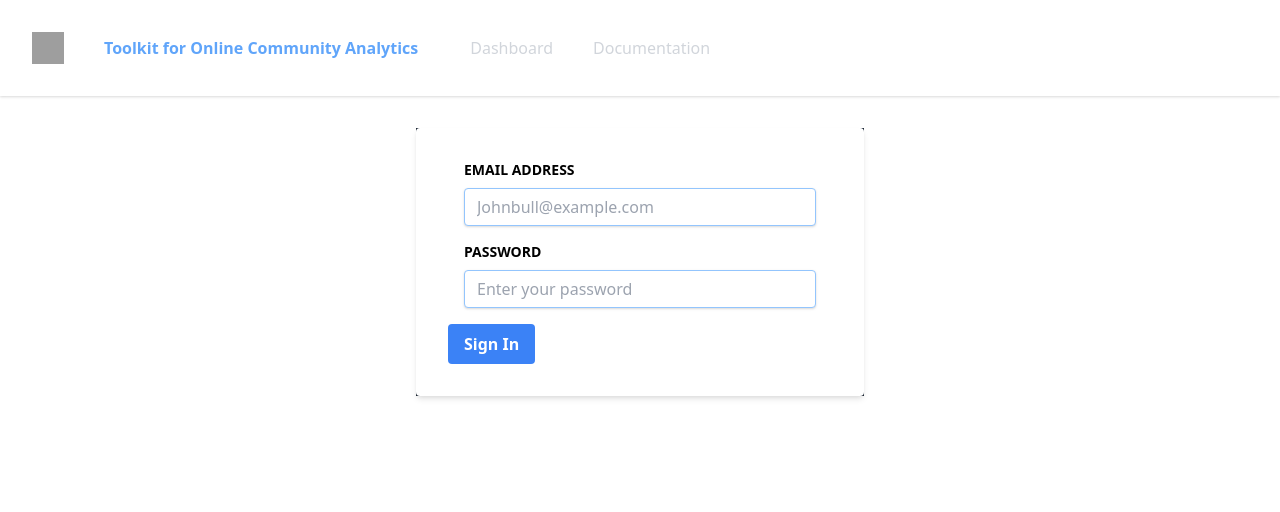
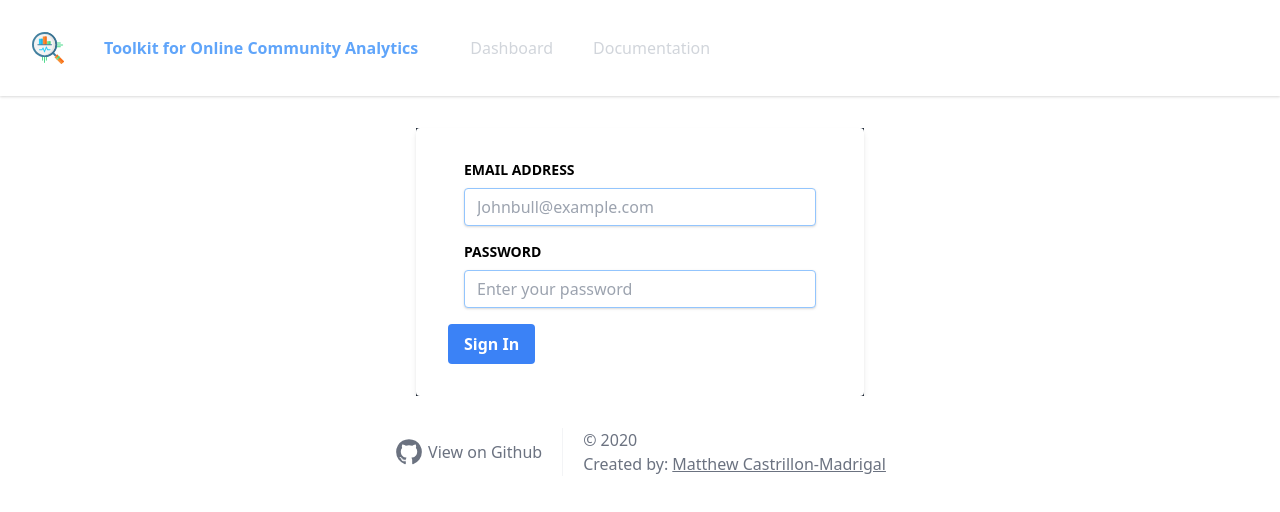
Before and after one commit to matthewcm/TOCA-FE, a React (Create React App) app: page / in a window 1280 px wide. Shown: the top 512 px of the page. Built offline with nearby package versions, Linux system fonts and the light colour scheme; grey boxes are pictures that could not be loaded.

Commit message:
Footer Component

```diff
--- a/package.json
+++ b/package.json
@@ -14,7 +14,6 @@
     "react-dom": "^17.0.1",
     "react-router-dom": "^5.2.0",
     "react-redux": "^7.2.2",
-
     "react-scripts": "4.0.1",
     "web-vitals": "^0.2.4"
   },
--- a/src/App.js
+++ b/src/App.js
@@ -1,5 +1,6 @@
 import React from 'react'
 import Navbar from "./components/Header";
+import Footer from "./components/Footer"
 
 import {
     BrowserRouter as Router,
@@ -45,7 +46,7 @@ function App() {
                     <Redirect to="/>" />
                 </Switch>
             </div>
-
+            <Footer/>
 
         </Router>
     );
--- /dev/null
+++ b/src/components/Footer.jsx
@@ -0,0 +1,39 @@
+import React from 'react'
+
+const Footer = () => (
+
+    <footer
+        className="m-auto justify-center flex px-3 py-8 bg-white dark:bg-gray-800 text-2 text-gray-500 dark:text-gray-200 transition-colors duration-200">
+        <div className="flex flex-col justify-center">
+            <div className="mt-4 md:mt-0 flex flex-col md:flex-row">
+                <div className="md:pr-5 mt-4 md:mt-0 flex items-center align-middle justify-center md:border-r border-gray-100">
+                    <a className="flex text-center align-middle content-center hover:text-primary-gray-20" href="https://github.com/matthewcm/toca-fe">
+                        <svg xmlns="http://www.w3.org/2000/svg" width="30" height="30" fill="currentColor"
+                             className="text-xl hover:text-gray-800 dark:hover:text-white transition-colors duration-200"
+                             viewBox="0 0 1792 1792">
+                            <path
+                                d="M896 128q209 0 385.5 103t279.5 279.5 103 385.5q0 251-146.5 451.5t-378.5 277.5q-27 5-40-7t-13-30q0-3 .5-76.5t.5-134.5q0-97-52-142 57-6 102.5-18t94-39 81-66.5 53-105 20.5-150.5q0-119-79-206 37-91-8-204-28-9-81 11t-92 44l-38 24q-93-26-192-26t-192 26q-16-11-42.5-27t-83.5-38.5-85-13.5q-45 113-8 204-79 87-79 206 0 85 20.5 150t52.5 105 80.5 67 94 39 102.5 18q-39 36-49 103-21 10-45 15t-57 5-65.5-21.5-55.5-62.5q-19-32-48.5-52t-49.5-24l-20-3q-21 0-29 4.5t-5 11.5 9 14 13 12l7 5q22 10 43.5 38t31.5 51l10 23q13 38 44 61.5t67 30 69.5 7 55.5-3.5l23-4q0 38 .5 88.5t.5 54.5q0 18-13 30t-40 7q-232-77-378.5-277.5t-146.5-451.5q0-209 103-385.5t279.5-279.5 385.5-103zm-477 1103q3-7-7-12-10-3-13 2-3 7 7 12 9 6 13-2zm31 34q7-5-2-16-10-9-16-3-7 5 2 16 10 10 16 3zm30 45q9-7 0-19-8-13-17-6-9 5 0 18t17 7zm42 42q8-8-4-19-12-12-20-3-9 8 4 19 12 12 20 3zm57 25q3-11-13-16-15-4-19 7t13 15q15 6 19-6zm63 5q0-13-17-11-16 0-16 11 0 13 17 11 16 0 16-11zm58-10q-2-11-18-9-16 3-14 15t18 8 14-14z">
+                            </path>
+                        </svg>
+                        <span className=" align-middle ml-1 hover:text-primary-gray-20 content-center text-center" >
+                        View on Github
+                    </span>
+                    </a>
+                </div>
+                <div className="mt-7 md:mt-0 flex flex-col items-center justify-center md:items-start md:pl-5">
+                <span className="">
+                    © 2020
+                </span>
+                    <span className="mt-7 md:mt-0">
+                    Created by:
+                    <span className="ml-1 underline hover:text-primary-gray-20" >
+                       Matthew Castrillon-Madrigal
+                    </span>
+                </span>
+                </div>
+            </div>
+        </div>
+    </footer>
+)
+
+export default Footer
```
Also changed, not shown: public/stat.svg (added), 1 other file (tests, documents, lock files or other folders).
